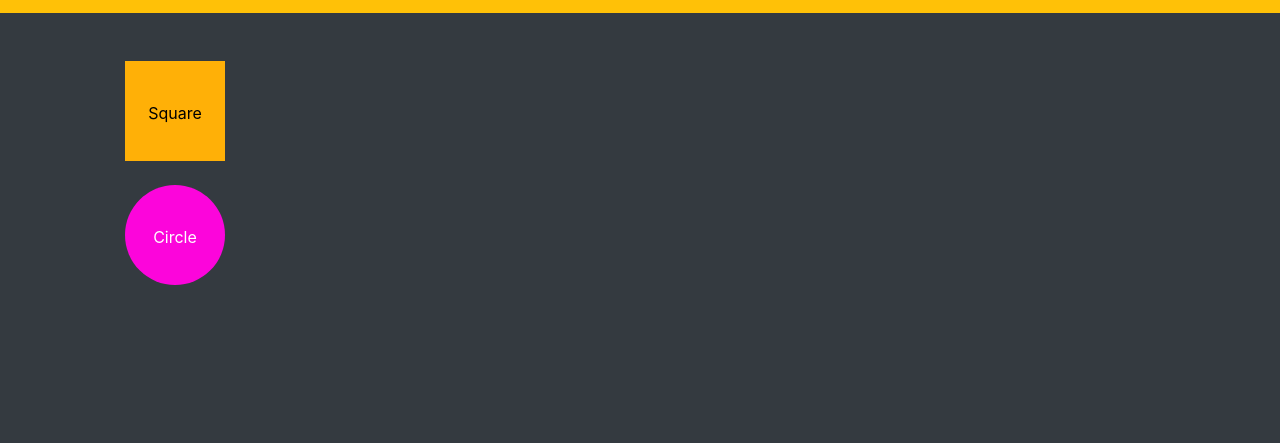
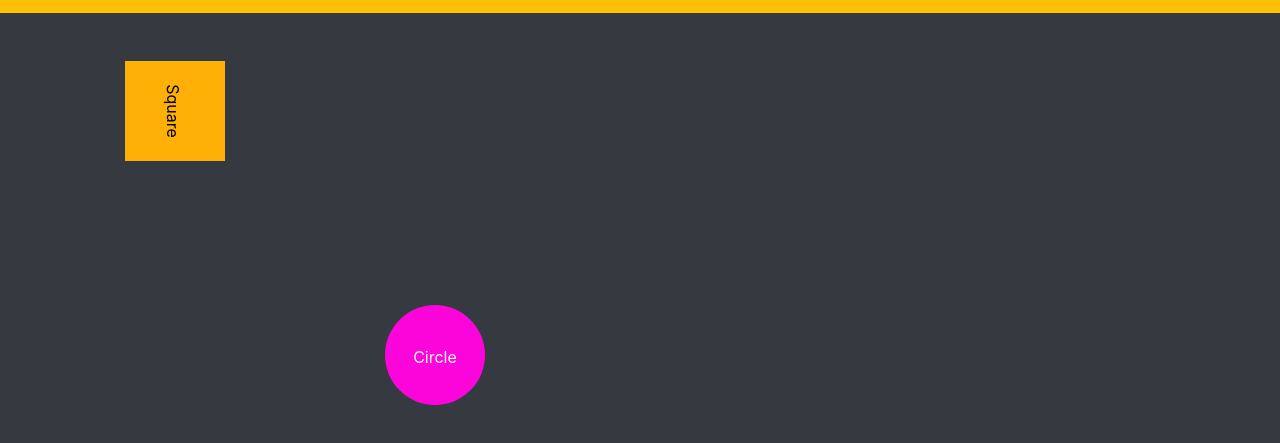
Before and after one commit to HenryJavangwe/css_animations, a plain HTML site: page index.html in a window 1280 px wide. Shown: the part 59-502 px from the top of the page. Drawn offline with nearby package versions, Linux system fonts and the light colour scheme.

Commit message:
played around with translate and rotate. Rotated the square 90 clockwise and translated the square Y(120px) X(260px)

```diff
--- a/css/main.css
+++ b/css/main.css
@@ -9,6 +9,7 @@ ul {
     height: 100px;
     text-align: center;
     vertical-align: middle;
+    transform: rotateZ(90deg);
 }
 .circle {
     background-color: rgb(252, 5, 219);
@@ -21,4 +22,5 @@ ul {
     border-radius: 50px;
     text-align: center;
     vertical-align: middle;
+    transform: translateX(260px) translateY(120px);
 }
```
